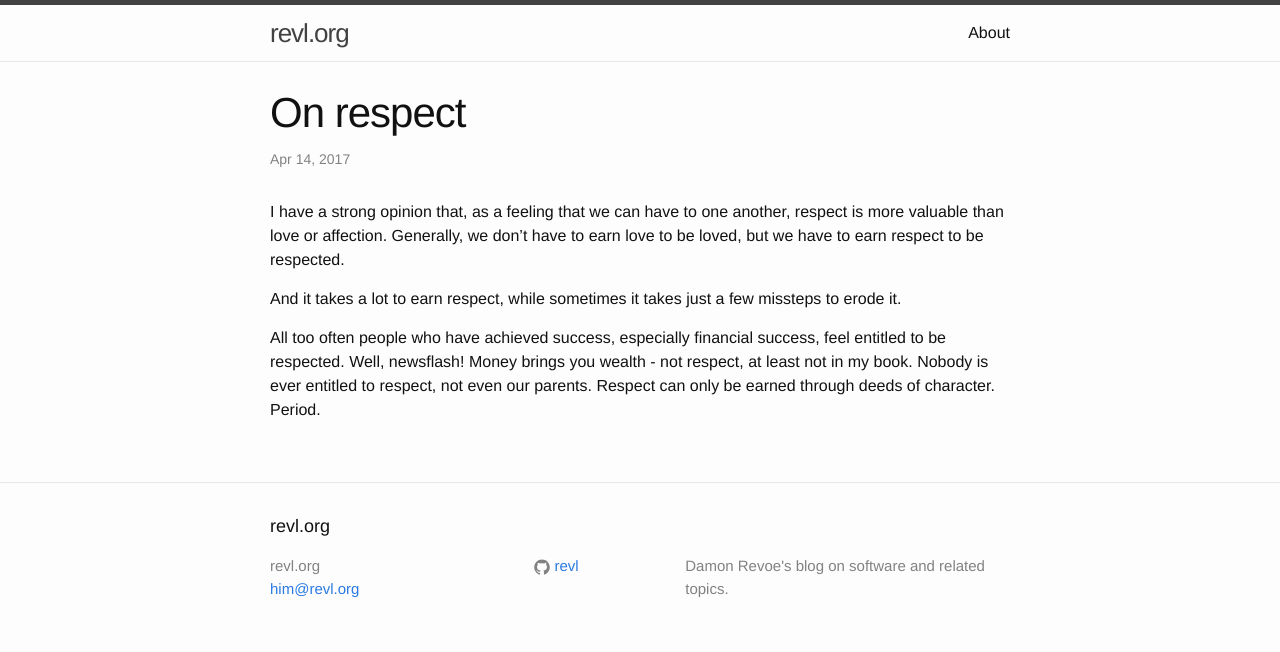
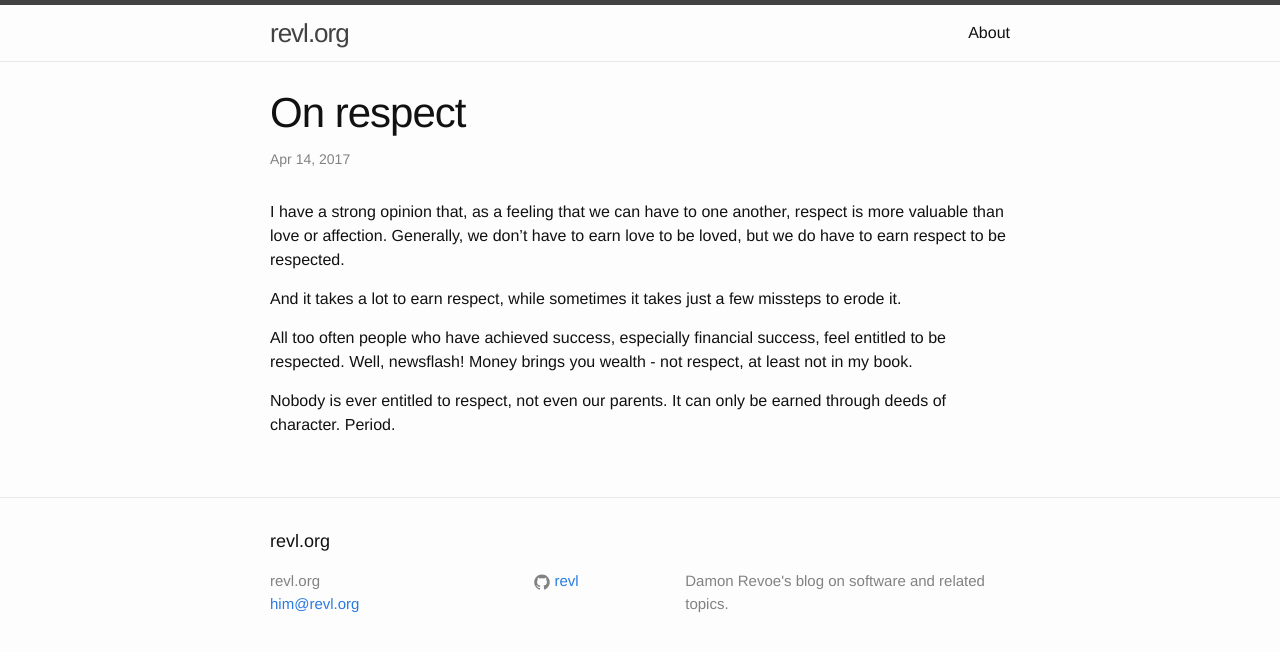
Before and after one commit to revl/revl.github.io, a Jekyll site: the page built from _posts/2017-04-14-respect.md, in a window 1280 px wide. Shown: the top 652 px of the page. Built offline with Jekyll 4.4.1, drawn with Linux system fonts in a browser that asks for light colours; comment, search, counter and statistics services are not loaded.

Commit message:
More on respect

```diff
--- a/_posts/2017-04-14-respect.md
+++ b/_posts/2017-04-14-respect.md
@@ -6,7 +6,7 @@ comments: true
 
 I have a strong opinion that, as a feeling that we can have to one
 another, respect is more valuable than love or affection. Generally, we
-don't have to earn love to be loved, but we have to earn respect to be
+don't have to earn love to be loved, but we do have to earn respect to be
 respected.
 
 And it takes a lot to earn respect, while sometimes it takes just a few
@@ -14,6 +14,7 @@ missteps to erode it.
 
 All too often people who have achieved success, especially financial
 success, feel entitled to be respected. Well, newsflash! Money brings
-you wealth - not respect, at least not in my book. Nobody is ever
-entitled to respect, not even our parents. Respect can only be earned
-through deeds of character. Period.
+you wealth - not respect, at least not in my book.
+
+Nobody is ever entitled to respect, not even our parents. It can only be
+earned through deeds of character. Period.
```
